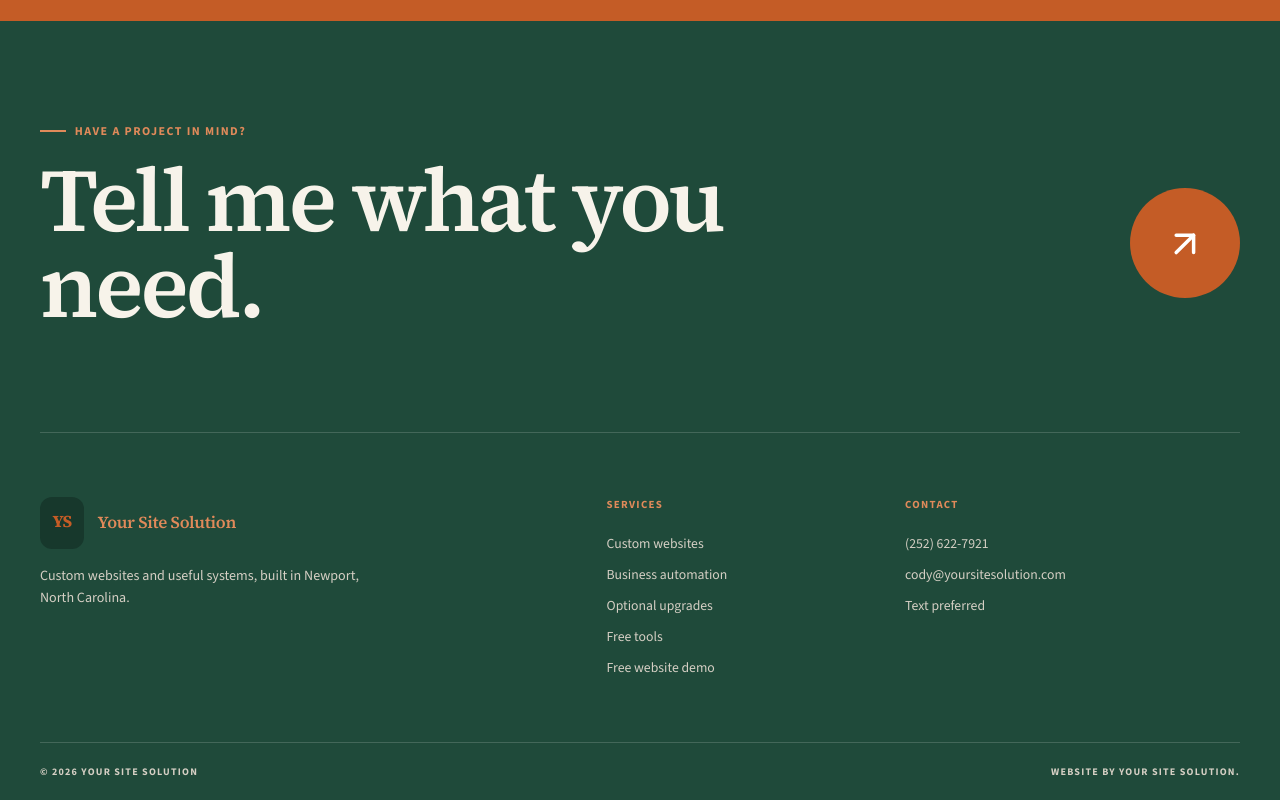
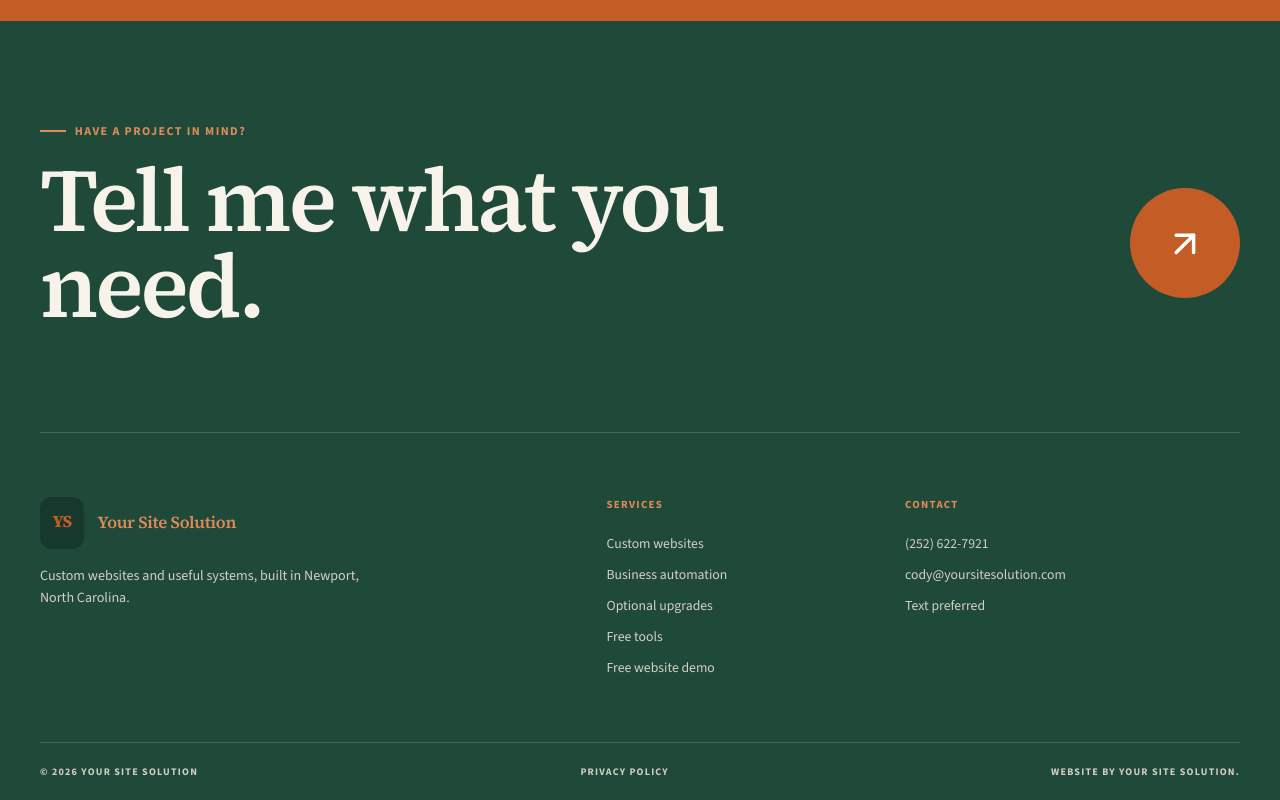
Before and after one commit to CRMwebsolution/yoursitesolution-co, a Next.js app: page / in a window 1280 px wide. Shown: the part 5423-6223 px from the top of the page. Built offline with nearby package versions, Linux system fonts and the light colour scheme.

Commit message:
Link privacy page from footer

```diff
--- a/components/site-footer.tsx
+++ b/components/site-footer.tsx
@@ -46,6 +46,7 @@ export function SiteFooter() {
       </div>
       <div className="shell footer-bottom">
         <span>© {new Date().getFullYear()} Your Site Solution</span>
+        <Link href="/privacy">{t("Privacy Policy", "Política de privacidad")}</Link>
         <span>{t("Website by Your Site Solution.", "Sitio de Your Site Solution.")}</span>
       </div>
     </footer>
```
